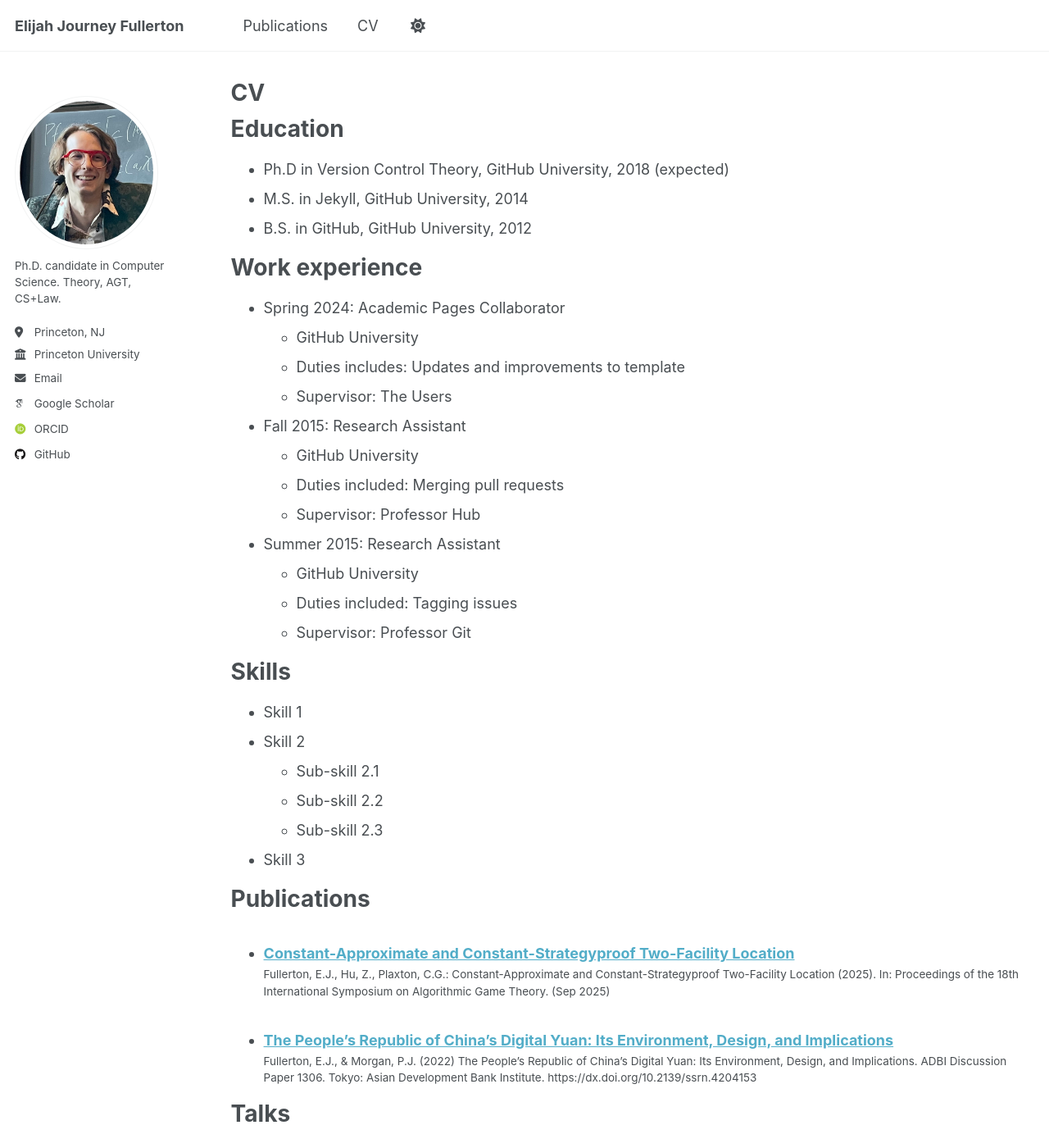
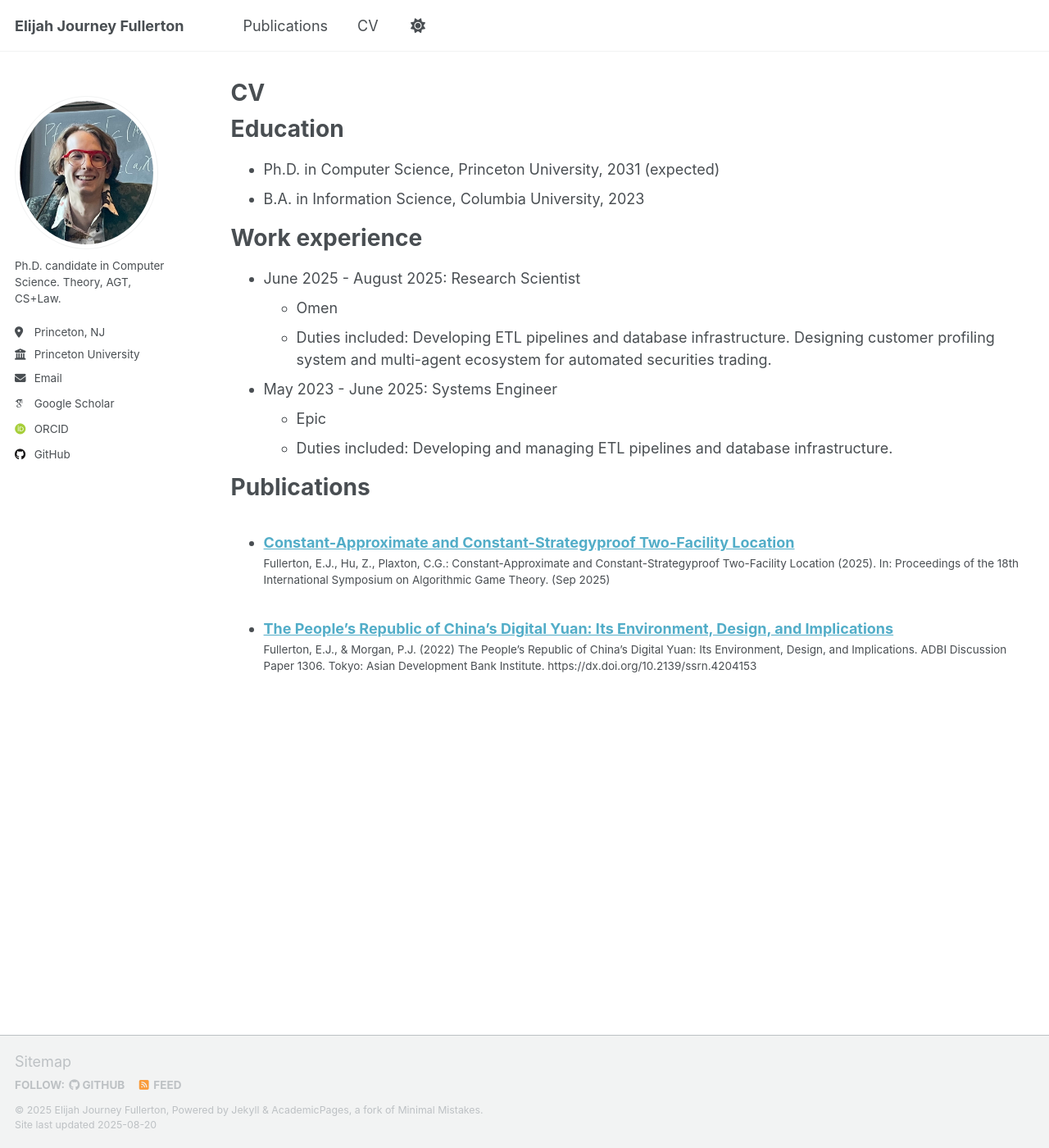
Before and after one commit to elijah-fullerton/elijah-fullerton.github.io, a Jekyll site: the page built from _pages/cv.md, in a window 1280 px wide and 1400 px high. Shown: the whole window at 82% size. Built offline with Jekyll 4.4.1, drawn with Linux system fonts in a browser that asks for light colours; some web fonts are replaced; a script that is not in the unit is left out; some of the changed text lies outside the part shown.

Commit message:
Update cv.md

```diff
--- a/_pages/cv.md
+++ b/_pages/cv.md
@@ -11,26 +11,20 @@ redirect_from:
 
 Education
 ======
-* Ph.D in Version Control Theory, GitHub University, 2018 (expected)
-* M.S. in Jekyll, GitHub University, 2014
-* B.S. in GitHub, GitHub University, 2012
+* Ph.D. in Computer Science, Princeton University, 2031 (expected)
+* B.A. in Information Science, Columbia University, 2023
 
 Work experience
 ======
-* Spring 2024: Academic Pages Collaborator
-  * GitHub University
-  * Duties includes: Updates and improvements to template
-  * Supervisor: The Users
+* June 2025 - August 2025: Research Scientist
+  * Omen
+  * Duties included: Developing ETL pipelines and database infrastructure. Designing customer profiling system and multi-agent ecosystem for automated securities trading.
 
-* Fall 2015: Research Assistant
-  * GitHub University
-  * Duties included: Merging pull requests
-  * Supervisor: Professor Hub
+* May 2023 - June 2025: Systems Engineer
+  * Epic
+  * Duties included: Developing and managing ETL pipelines and database infrastructure.
 
-* Summer 2015: Research Assistant
-  * GitHub University
-  * Duties included: Tagging issues
-  * Supervisor: Professor Git
+{% comment %}
 
 Skills
 ======
@@ -41,11 +35,15 @@ Skills
   * Sub-skill 2.3
 * Skill 3
 
+{% endcomment %}
+
 Publications
 ======
   <ul>{% for post in site.publications reversed %}
     {% include archive-single-cv.html %}
   {% endfor %}</ul>
+
+{% comment %}
 
 Talks
 ======
@@ -62,3 +60,5 @@ Teaching
 Service and leadership
 ======
 * Currently signed in to 43 different slack teams
+
+{% endcomment %}
```
